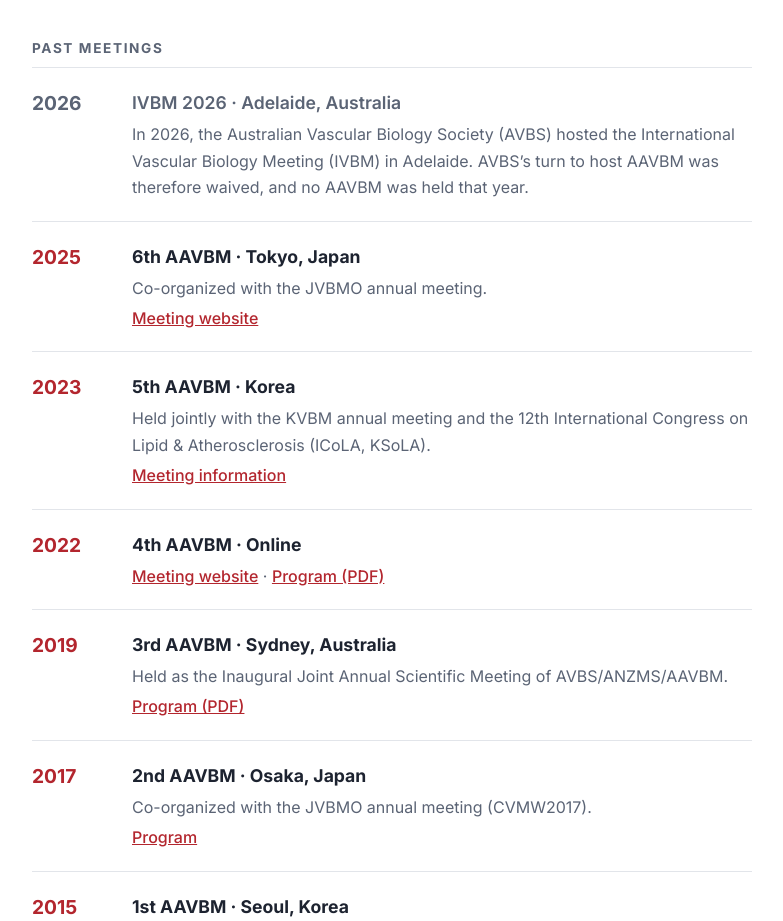
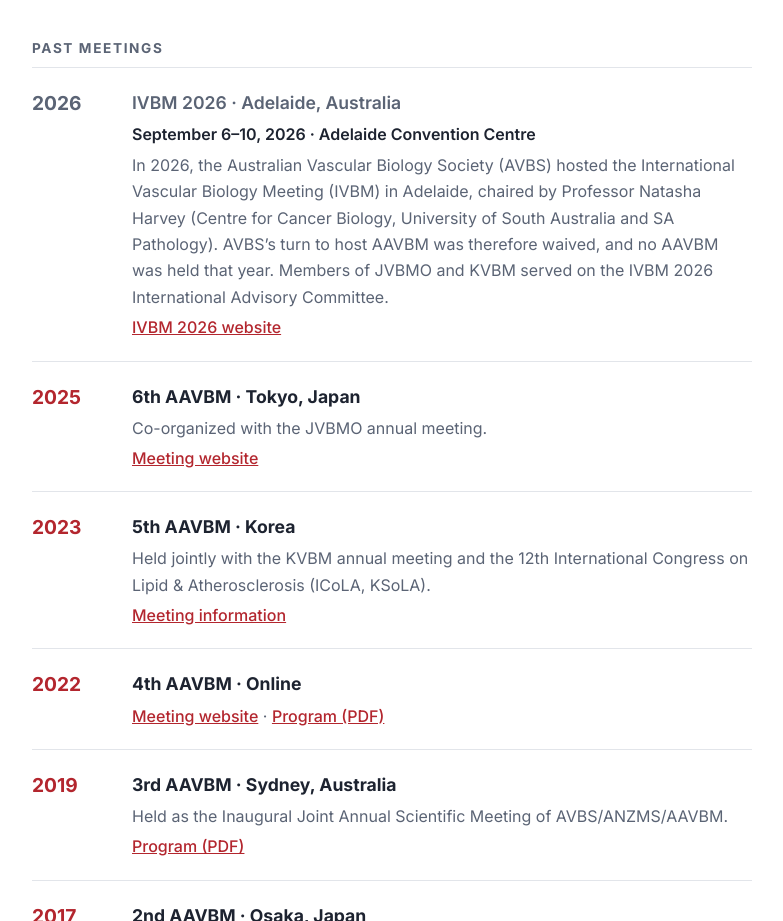
Before and after one commit to jvbmorg/jvbmorg.github.io, a plain HTML site: page index.html in a window 1280 px wide. Shown: the part 2064-2985 px from the top of the page, without its empty margins (248-1031 px from the left). Drawn offline with Linux system fonts and the light colour scheme.

Commit message:
Add IVBM 2026 dates, venue, chair and website link
Co-Authored-By: Claude Opus 5.5 <noreply@anthropic.com>

```diff
--- a/index.html
+++ b/index.html
@@ -96,7 +96,9 @@
           <li class="note">
             <span class="year">2026</span>
             <div><h3>IVBM 2026 &middot; Adelaide, Australia</h3>
-            <p>In 2026, the Australian Vascular Biology Society (AVBS) hosted the International Vascular Biology Meeting (IVBM) in Adelaide. AVBS&rsquo;s turn to host AAVBM was therefore waived, and no AAVBM was held that year.</p></div>
+            <p class="when-sm">September 6&ndash;10, 2026 &middot; Adelaide Convention Centre</p>
+            <p>In 2026, the Australian Vascular Biology Society (AVBS) hosted the International Vascular Biology Meeting (IVBM) in Adelaide, chaired by Professor Natasha Harvey (Centre for Cancer Biology, University of South Australia and SA Pathology). AVBS&rsquo;s turn to host AAVBM was therefore waived, and no AAVBM was held that year. Members of JVBMO and KVBM served on the IVBM 2026 International Advisory Committee.</p>
+            <p class="links"><a href="https://ivbm2026.com/" target="_blank" rel="noopener">IVBM 2026 website</a></p></div>
           </li>
           <li>
             <span class="year">2025</span>
--- a/style.css
+++ b/style.css
@@ -127,3 +127,4 @@ h3 { margin: 0; font-size: 1.1rem; }
 
 .timeline li.note .year { color: var(--muted); }
 .timeline li.note h3 { color: var(--muted); font-weight: 600; }
+.timeline .when-sm { font-weight: 600; color: var(--ink); }
```
